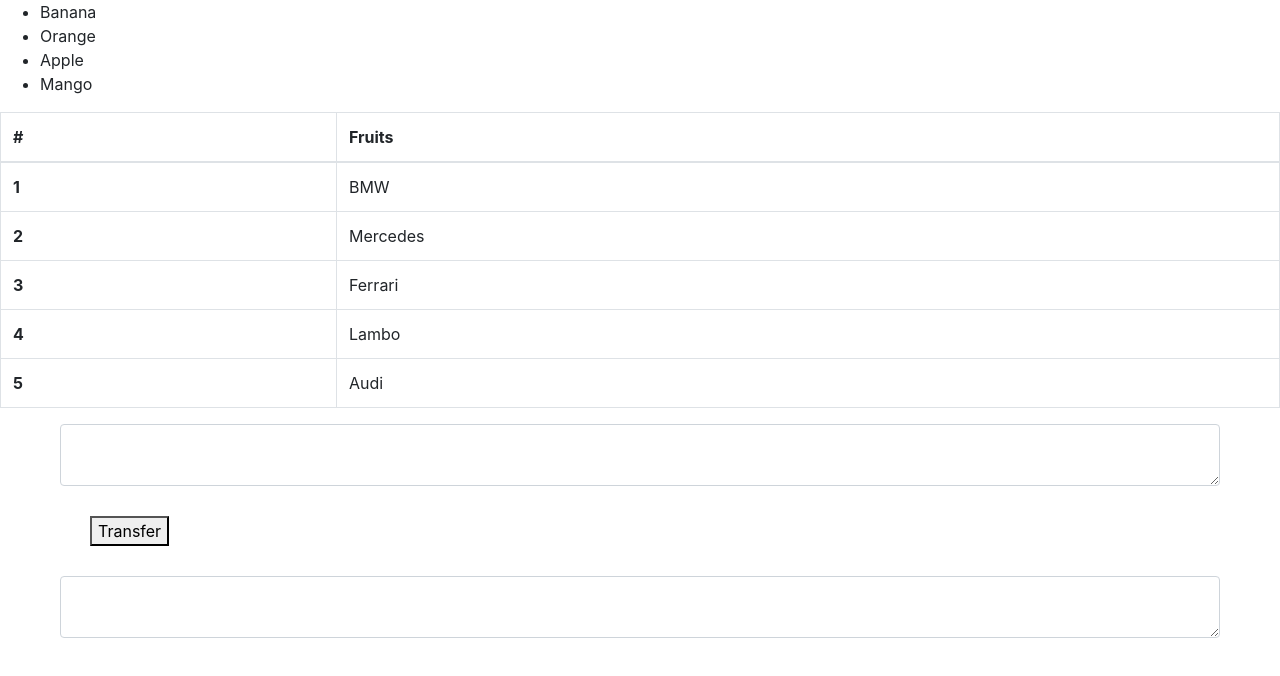
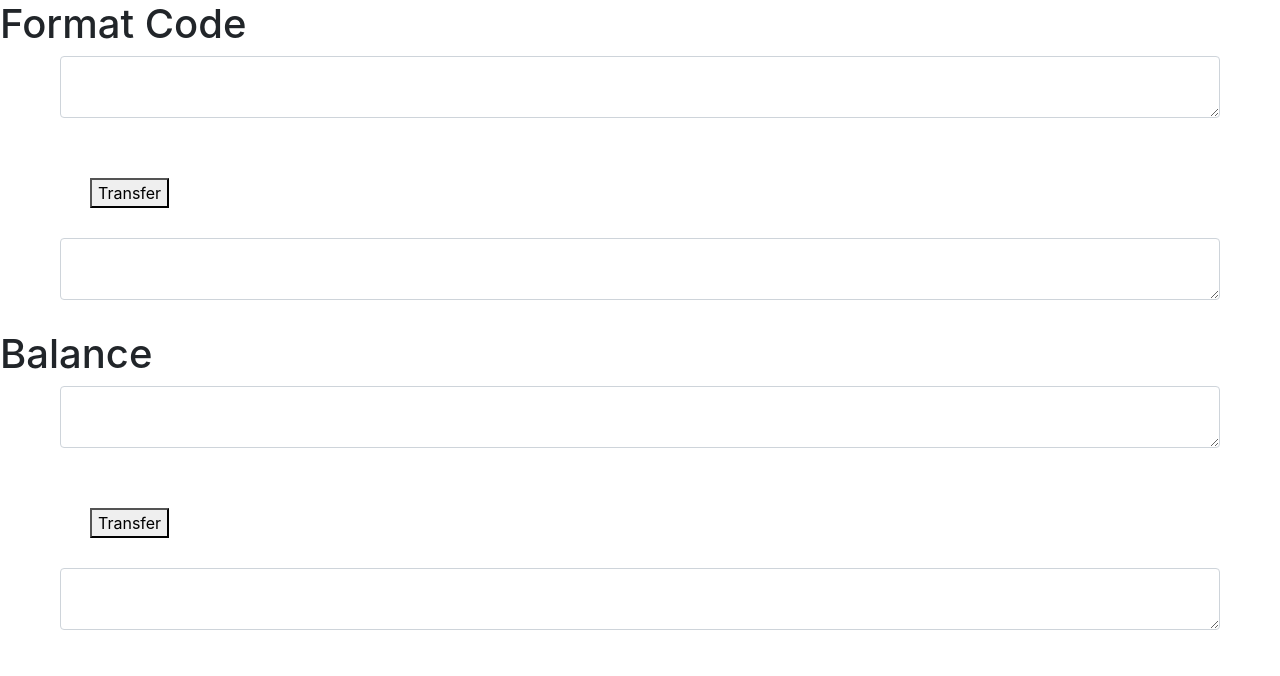
Before and after one commit to DongCao456/caoquocdong-reactjs220622, a plain HTML site: page lesson6.html in a window 1280 px wide. Drawn offline with nearby package versions, Linux system fonts and the light colour scheme.

Commit message:
2 Bài CODE

```diff
--- a/lesson6.html
+++ b/lesson6.html
@@ -10,31 +10,27 @@
     <title>Document</title>
     <style>
         #oldArea {
-            margin: 0 60px 0 60px;
+            margin: 0 60px 30px 60px;
         }
 
         #btnTransfer {
             padding: 30px;
             margin: 0 60px 0 60px;
         }
+
+        #newTrans {
+            margin: 60px 60px 0 60px;
+        }
     </style>
 </head>
 
 <body>
-    <div id="infoFruits"></div>
 
     <div id="cars">
-        <table class="table table-bordered">
-            <thead>
-                <tr>
-                    <th>#</th>
-                    <th>Fruits</th>
-                </tr>
-            </thead>
-            <tbody id="mybody"></tbody>
-        </table>
+
 
         <div>
+            <h1>Format Code</h1>
             <div id="oldArea">
                 <textarea id="oldValue" type="text" class="form-control"></textarea>
             </div>
@@ -47,47 +43,29 @@
                 <textarea id="newValue" type="text" class="form-control"></textarea>
             </div>
         </div>
+
+        <div>
+            <h1>Balance</h1>
+            <div id="oldArea">
+                <textarea id="orginText" type="text" class="form-control"></textarea>
+            </div>
+            <div id="btnTransfer">
+                <button type="button" class="btn-btn-primary" id="balance" onclick="balance()">
+                    Transfer
+                </button>
+            </div>
+            <div id="oldArea">
+                <textarea id="newText" type="text" class="form-control"></textarea>
+            </div>
+        </div>
     </div>
     <script>
-        var fruits, text, i, flen;
-        fruits = ["Banana", "Orange", "Apple", "Mango"];
-        flen = fruits.length;
-        text = "<ul>";
 
-        for (i = 0; i < flen; i++) {
-            text += "<li>" + fruits[i] + "</li>";
-        }
-
-        text += "</ul>";
-
-        document.getElementById("infoFruits").innerHTML = text;
-
-        var cars, text1, j, fleng;
-        text1 = "";
-        cars = ["BMW", "Mercedes", "Ferrari", "Lambo"];
-        cars[cars.length] = "Audi";
-
-        cars.forEach((a, i) => {
-            let tr = document.createElement("tr");
-            let th = document.createElement("th");
-            th.innerHTML = i + 1;
-            let td = document.createElement("td");
-            td.innerHTML = a;
-            tr.appendChild(th);
-            tr.appendChild(td);
-
-            document.getElementById("mybody").appendChild(tr);
-        });
-
-        // var textOld = document.getElementById("oldValue");
-        // textOld.value = "   AAAA    ";
-        // var textNew = document.getElementById("newValue");
-        // function transfer() {
-        //     textNew.value = textOld.value.trim();
-        // }
 
         var textOld = document.getElementById("oldValue");
         var textNew = document.getElementById("newValue");
+        var origintext = document.getElementById("orginText");
+        var newM = document.getElementById("newText");
 
         // const str = 'let a  =12;';
 
@@ -112,6 +90,41 @@
             textNew.value = textNew.value.split(' ').filter(s => s).join(' ');
             console.log(textNew.value);
         }
+
+
+
+        function checkboo(s) {
+
+
+            let par = {
+                ")": "(",
+                "}": "{",
+                "]": "["
+            };
+            let s1 = [];
+            let i;
+            for (i = 0; i < s.length; i++) {
+                if (s[i] === "[" || s[i] === "{" || s[i] === "(") {
+                    s1.push(s[i]);
+                }
+                else if (s1[s1.length - 1] === par[s[i]]) {
+                    s1.pop();
+                }
+                else return false;
+
+
+
+            }
+            return s1.length ? false : true;
+
+        };
+
+        function balance() {
+            newM.value = checkboo(origintext.value);
+        }
+
     </script>
 
+
+
 </html>
```
